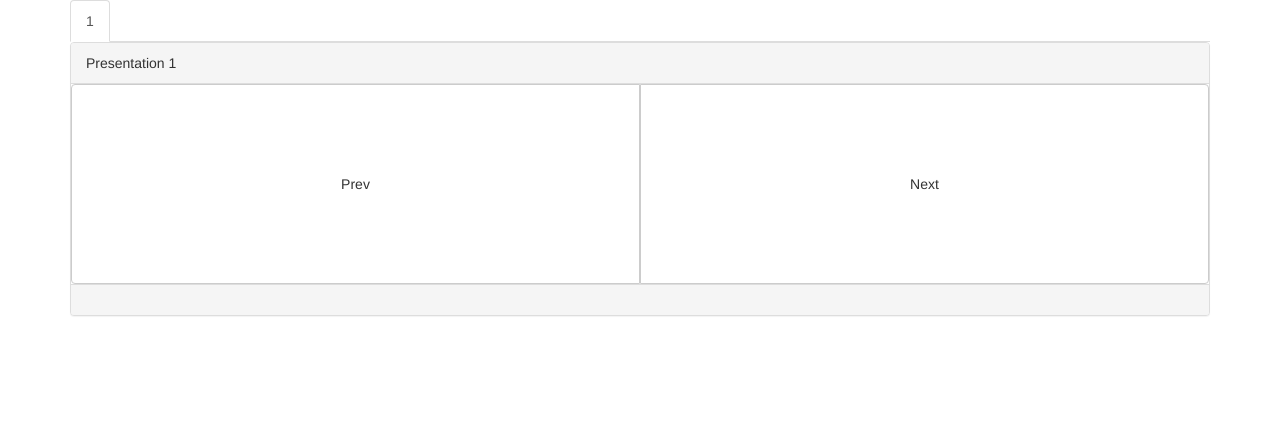
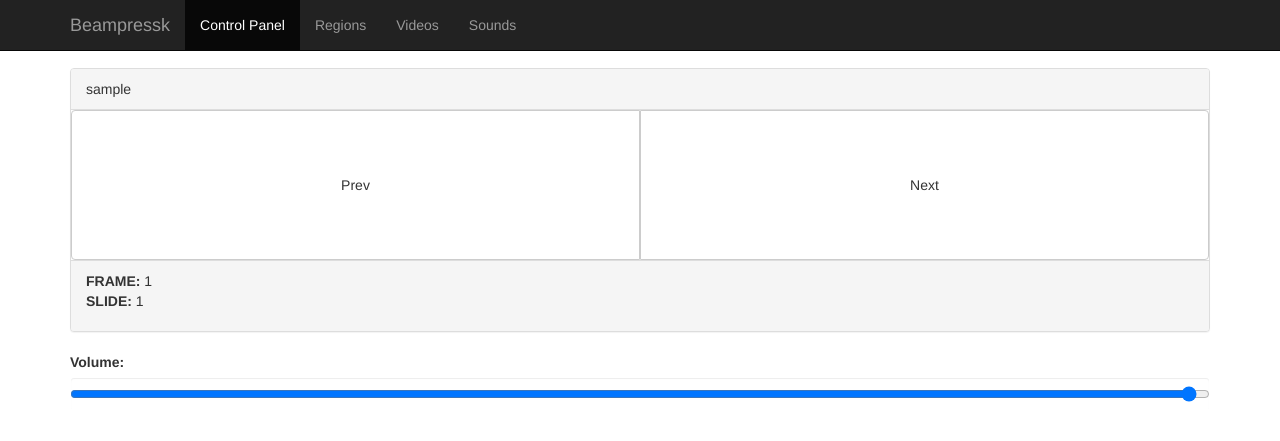
Before and after one commit to jcurbelo/beampressk, a Flask app: page / in a window 1280 px wide. Shown: the top 441 px of the page. Run offline with Flask 2, Linux system fonts and the light colour scheme; some libraries are stand-ins or nearby versions.

Commit message:
Changing volume and storing currentFrame, currentSlide.

```diff
--- a/beampressk/app.py
+++ b/beampressk/app.py
@@ -1,49 +1,69 @@
-from flask import Flask, render_template, session, request
+import redis
+from flask import Flask, render_template, session, request, make_response
 from flask.ext.socketio import SocketIO, emit, disconnect
+from flask_kvsession import KVSessionExtension
+from simplekv.memory.redisstore import RedisStore
 
+# store = RedisStore(redis.StrictRedis())
 app = Flask(__name__)
-app.config['SECRET_KEY'] = 'secret!'
+app.config['SECRET_KEY'] = '4ed8b4b022d12f40e9c06e6d7fcfd964e13f22810e865717'
+# KVSessionExtension(store, app)
 socketio = SocketIO(app)
 
+database = {
+    'current_frame': 0,
+    'current_slide': 1,
+}
 
+# Custom errors
 @app.errorhandler(404)
 def page_not_found(e):
     return render_template('404.html'), 404
-
 
 @app.errorhandler(500)
 def internal_server_error(e):
     return render_template('500.html'), 500
 
+# Control panel
 @app.route('/')
 def index():
-    return render_template('index.html')
+    return render_template('index.html',
+                           current_frame=database.get('current_frame', 0),
+                           current_slide=database.get('current_slide', 0),
+                           name=database.get('name', ''))
 
+# Presentations
 @app.route('/<name>')
 def show(name):
     """
     Presentation should be placed at 'templates/<presentation-name>'
     where index.html is the start point of it
     """
-    return render_template('%s/index.html' % name)
+    database['name'] = name
+    return render_template('%s/index.html' % name, current_frame=database.get('current_frame', 0),
+                           current_slide=database.get('current_slide', 0) - 1)
 
+# Responses
+@socketio.on('update_info', namespace='/beampressk')
+def beampressk_update_info(message):
+    data = message.get('data', {})
+    # Updating database
+    database['current_frame'] = data.get('currentFrame', 0)
+    database['current_slide'] = data.get('currentSlide', 0)
+    emit('response', {'data': data}, broadcast=True)
+
+# Actions
 @socketio.on('next', namespace='/beampressk')
-def beampressk_next(message):
-    emit('response', {'data': message['data']}, broadcast=True)
+def beampressk_next():
+    emit('next_response', broadcast=True)
 
 @socketio.on('prev', namespace='/beampressk')
-def beampressk_prev(message):
-    emit('response', {'data': message['data']}, broadcast=True)
+def beampressk_prev():
+    emit('prev_response', broadcast=True)
 
-@socketio.on('next cmd', namespace='/beampressk')
-def beampressk_next_cmd():
-    emit('next cmd response', broadcast=True)
-
-@socketio.on('prev cmd', namespace='/beampressk')
-def beampressk_prev_cmd():
-    emit('prev cmd response', broadcast=True)
-
-
+@socketio.on('volume', namespace='/beampressk')
+def beampressk_volume(message):
+    emit('volume_response', {'data': message.get('data', {})}, broadcast=True)
 
 if __name__ == '__main__':
     socketio.run(app, host='0.0.0.0')
--- /dev/null
+++ b/beampressk/static/css/style.css
@@ -0,0 +1,3 @@
+#main-content{
+	margin-top: 68px;
+}
--- a/beampressk/templates/base.html
+++ b/beampressk/templates/base.html
@@ -10,6 +10,7 @@
         <!-- Le styles -->
         <link href="{{ url_for('static', filename = 'css/bootstrap.min.css') }}" rel="stylesheet">
         <link href="{{ url_for('static', filename = 'css/docs.min.css') }}" rel="stylesheet">
+        <link href="{{ url_for('static', filename = 'css/style.css') }}" rel="stylesheet">
 
         <!--[if lt IE 9]><script src="assets/js/ie8-responsive-file-warning.js"></script><![endif]-->
 
@@ -30,10 +31,31 @@
     <body>
 
         {% block navbar %}
+            <div class="navbar navbar-inverse navbar-fixed-top" role="navigation">
+              <div class="container">
+                <div class="navbar-header">
+                  <button type="button" class="navbar-toggle" data-toggle="collapse" data-target=".navbar-collapse">
+                    <span class="sr-only">Toggle navigation</span>
+                    <span class="icon-bar"></span>
+                    <span class="icon-bar"></span>
+                    <span class="icon-bar"></span>
+                  </button>
+                  <a class="navbar-brand" href="#">Beampressk</a>
+                </div>
+                <div class="collapse navbar-collapse">
+                  <ul class="nav navbar-nav">
+                    <li class="active"><a href="#">Control Panel</a></li>
+                    <li><a href="#">Regions</a></li>
+                    <li><a href="#">Videos</a></li>
+                    <li><a href="#">Sounds</a></li>
+                  </ul>
+                </div><!--/.nav-collapse -->
+              </div>
+            </div>
         {% endblock %}
 
         {% block content %}
-        <div class="container">
+        <div id="main-content" class="container">
             {% block title %}{% endblock title %}
             {% block page_content %}{% endblock %}
         </div>
--- a/beampressk/templates/index.html
+++ b/beampressk/templates/index.html
@@ -2,25 +2,35 @@
 
 {% block page_content %}
 
-  <div class="bs">
+<!--   <div class="bs">
     <ul class="nav nav-tabs">
       <li class="active"><a href="#">1</a></li>
     </ul>
 	<div class="tab-content">
-	   <div class="tab-pane fade in active">
+	   <div class="tab-pane fade in active"> -->
 	   		<div class="panel panel-default">
-	  			<div class="panel-heading">Presentation 1</div>
+	  			<div class="panel-heading">{{ name }}</div>
 				<div class="btn-group btn-group-justified">
-				  <a id="prev" style="height: 200px;" class="btn btn-default" role="button">Prev</a>
+				  <a id="prev" style="height: 150px;" class="btn btn-default" role="button">Prev</a>
 				  <a id="next" class="btn btn-default" role="button">Next</a>
 				</div>
 				<div class="panel-footer">
-					<p id="log"></p>
+					<p id="log">
+						<b>FRAME: </b>{{ current_frame + 1 }}<br>
+						<b>SLIDE: </b>{{ current_slide }}
+					</p>
 				</div>
 			</div>
-	   </div>
+
+			<form action="" role="form">
+				<div class="form-group">
+					<label for="volume-range">Volume: </label>
+					<input id="volume-range" class="form-control" type="range" value="100" step="1" min="0" max="100">
+				</div>
+			</form>
+<!-- 	   </div>
 	</div>
-  </div>
+  </div> -->
 
 {% endblock %}
 
@@ -32,15 +42,20 @@
 	$(document).ready(function(){
 	    var socket = io.connect('http://' + document.domain + ':' + location.port + '/beampressk');
 	    socket.on('response', function(msg) {
-	        $('#log').html('<p>' + msg.data + '</p>');
+	        $('#log').html('<p><b>FRAME: </b>' + (msg.data.currentFrame + 1) + '<br><b>SLIDE: </b>' + msg.data.currentSlide + '</p>');
 	    });
 	    $('#next').on('click', function(event) {
-	        socket.emit('next cmd');
+	        socket.emit('next');
 	        event.preventDefault();
 	    });
 	    $('#prev').on('click', function(event) {
-	        socket.emit('prev cmd');
+	        socket.emit('prev');
 	        event.preventDefault();
+	    });
+
+	    $('#volume-range').on('input', function(e){
+	    	var vol = this.value * 1e-2;
+	    	socket.emit('volume', {data: vol});
 	    });
 	});
 </script>
```
Also changed, not shown: beampressk/static/js/beampress.js (+21 -14 lines), requirements.txt (+9 -5 lines).
